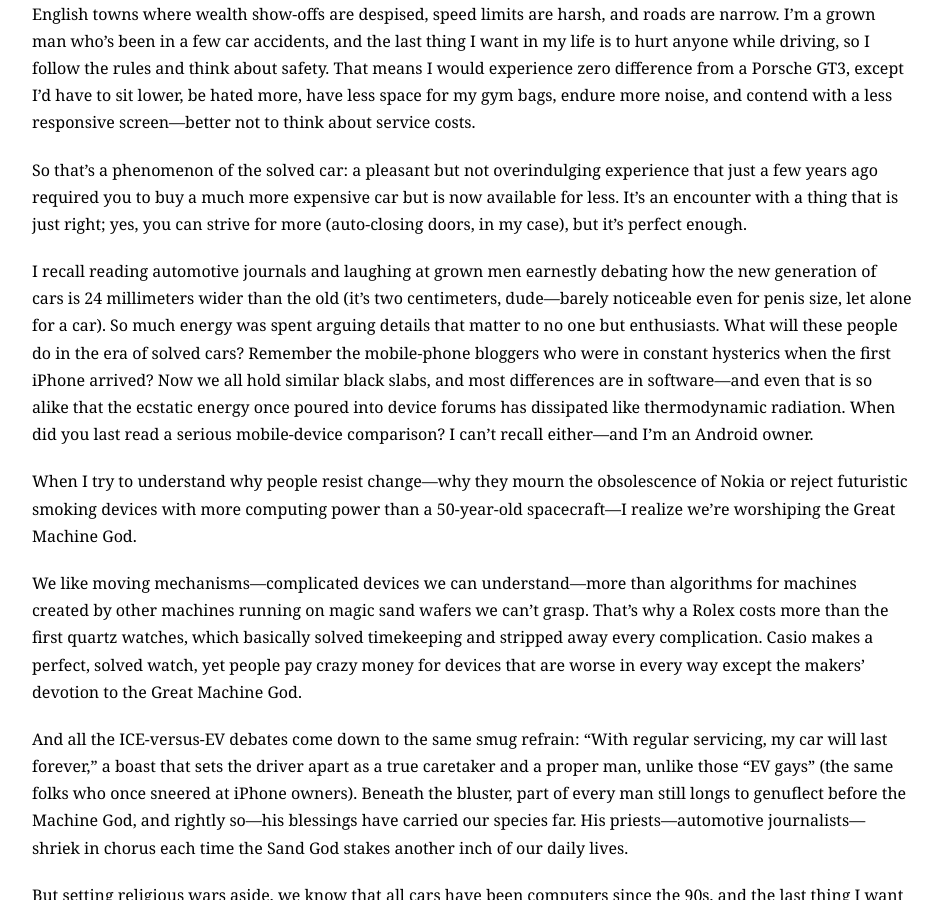
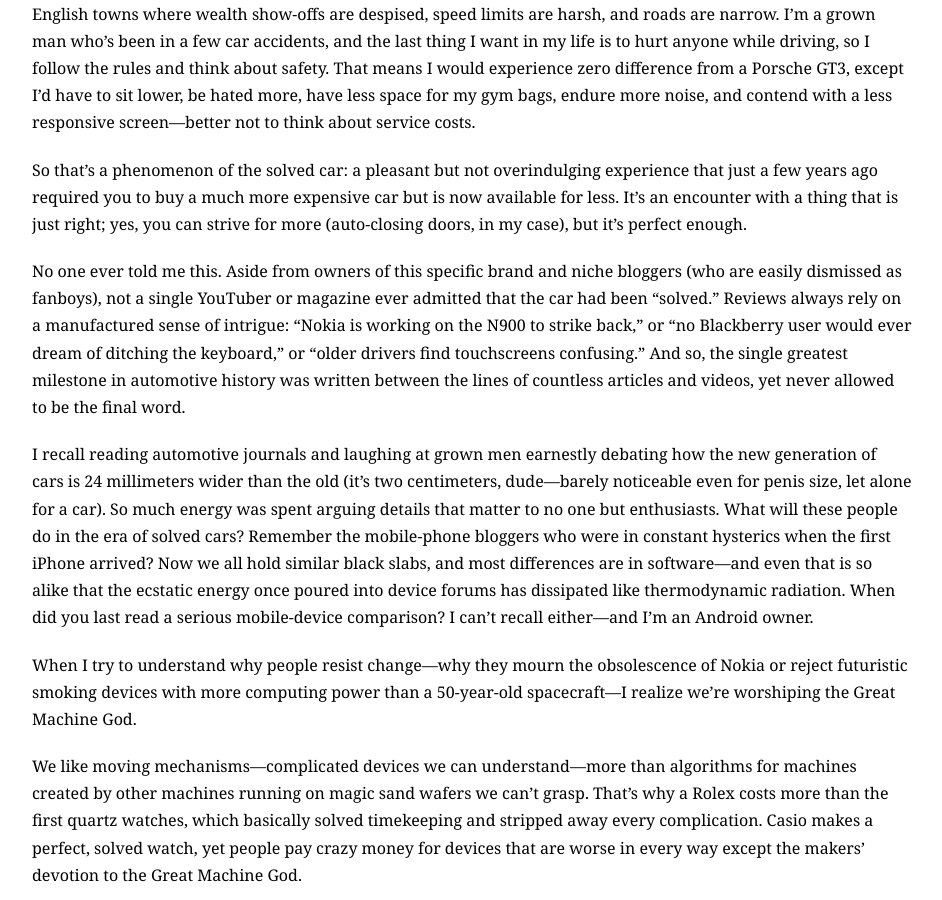
Before and after one commit to ivankuznetsov/ikuznetsov.com, a Jekyll site: the page built from _posts/2025-12-28-on-the-problem-of-solved-car-and-our-love-of-the-machine-god-and-mechanisms.md, in a window 1280 px wide and 900 px high, scrolled down 914 px. Shown: the whole window, without its empty margins (168-1110 px from the left). Built offline with Jekyll 4.4.1, drawn with Linux system fonts in a browser that asks for light colours; some web fonts are replaced.

Commit message:
Add paragraph about media silence on the solved car phenomenon
🤖 Generated with [Claude Code](https://claude.com/claude-code)

Co-Authored-By: Claude Opus 4.5 <noreply@anthropic.com>

```diff
--- a/_posts/2025-12-28-on-the-problem-of-solved-car-and-our-love-of-the-machine-god-and-mechanisms.md
+++ b/_posts/2025-12-28-on-the-problem-of-solved-car-and-our-love-of-the-machine-god-and-mechanisms.md
@@ -19,6 +19,8 @@ Yes, I can still seek status or some specific driving experience, but to be hone
 
 So that's a phenomenon of the solved car: a pleasant but not overindulging experience that just a few years ago required you to buy a much more expensive car but is now available for less. It's an encounter with a thing that is just right; yes, you can strive for more (auto-closing doors, in my case), but it's perfect enough.
 
+No one ever told me this. Aside from owners of this specific brand and niche bloggers (who are easily dismissed as fanboys), not a single YouTuber or magazine ever admitted that the car had been "solved." Reviews always rely on a manufactured sense of intrigue: "Nokia is working on the N900 to strike back," or "no Blackberry user would ever dream of ditching the keyboard," or "older drivers find touchscreens confusing." And so, the single greatest milestone in automotive history was written between the lines of countless articles and videos, yet never allowed to be the final word.
+
 I recall reading automotive journals and laughing at grown men earnestly debating how the new generation of cars is 24 millimeters wider than the old (it's two centimeters, dude—barely noticeable even for penis size, let alone for a car). So much energy was spent arguing details that matter to no one but enthusiasts. What will these people do in the era of solved cars? Remember the mobile-phone bloggers who were in constant hysterics when the first iPhone arrived? Now we all hold similar black slabs, and most differences are in software—and even that is so alike that the ecstatic energy once poured into device forums has dissipated like thermodynamic radiation. When did you last read a serious mobile-device comparison? I can't recall either—and I'm an Android owner.
 
 When I try to understand why people resist change—why they mourn the obsolescence of Nokia or reject futuristic smoking devices with more computing power than a 50-year-old spacecraft—I realize we're worshiping the Great Machine God.
```
